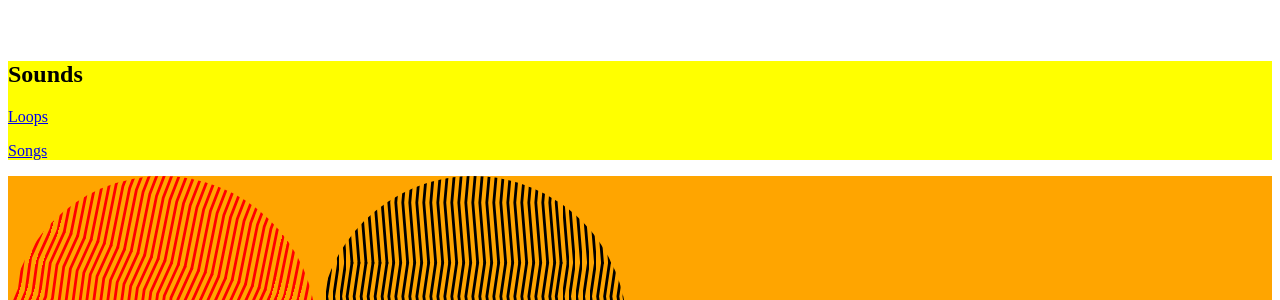
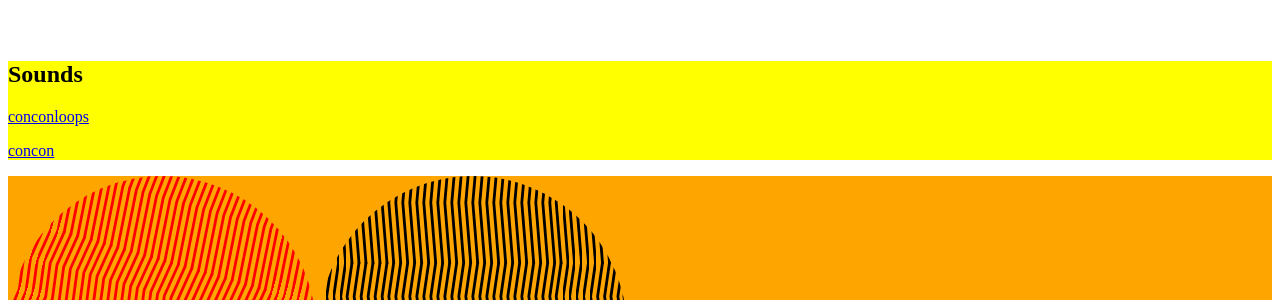
Before and after one commit to yukonnor/yukonnor.github.io, a Jekyll site: the page built from index.html, in a window 1280 px wide and 900 px high, scrolled down 824 px. Shown: the part 152-452 px from the top of the window. Built offline with Jekyll 4.4.1, drawn with Linux system fonts in a browser that asks for light colours.

Commit message:
Update sounds.html

```diff
--- a/_includes/sounds.html
+++ b/_includes/sounds.html
@@ -6,10 +6,10 @@
                 <div class="col-sm-6" style="background-color:yellow;">
                     <h2 class="text-sounds text-left">Sounds</h2>
                     <p>
-                        <a class="sounds" href="https://soundcloud.com/conconloops" target="_blank">Loops</a>
+                        <a class="sounds" href="https://soundcloud.com/conconloops" target="_blank">conconloops</a>
                     </p>
                     <p>
-                        <a class="sounds" href="https://concon.bandcamp.com/" target="_blank">Songs</a>
+                        <a class="sounds" href="https://concon.bandcamp.com/" target="_blank">concon</a>
                     </p>
                 </div>
                 <div class="col-sm-6 moire-holder-right" style="background-color:orange;">
```
